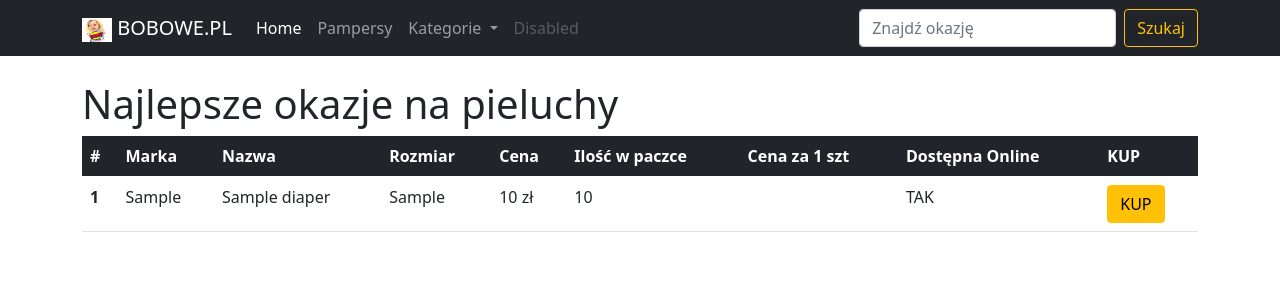
After one commit to Twarzy/bobowe, a Django app: page /pieluchy/ in a window 1280 px wide. The commit adds this page. Shown: the top 300 px of the page. Run offline with Django 3.2, Linux system fonts and the light colour scheme; tables that the repository leaves empty hold one stand-in row (values such as "Sample post").

Commit message:
added Diaper model and diaper page

```diff
--- a/bobo/admin.py
+++ b/bobo/admin.py
@@ -1,4 +1,5 @@
 from django.contrib import admin
-from .models import Promotion
+from .models import Promotion, Diaper
 
 admin.site.register(Promotion)
+admin.site.register(Diaper)
--- a/bobo/models.py
+++ b/bobo/models.py
@@ -35,6 +35,23 @@ class Promotion(models.Model):
     def __str__(self):
         return self.title
 
+class Diaper(models.Model):
+    name = models.CharField(max_length=100)
+    brand = models.CharField(max_length=100)
+    size = models.CharField(max_length=100, blank=True)
+    online = models.BooleanField()
+    weblink = models.URLField(blank=True)
+    price = models.PositiveIntegerField()
+    quantity = models.PositiveIntegerField()
+
+    def __str__(self):
+        if self.size:
+            return self.brand + ' ' + self.name + ' ' + self.size
+        else:
+            return self.brand + ' ' + self.name
+
+    #image
+
 
 
 # Create your models here.
--- a/bobo/templates/bobo/base.html
+++ b/bobo/templates/bobo/base.html
@@ -31,7 +31,7 @@
               <a class="nav-link active" aria-current="page" href="#">Home</a>
             </li>
             <li class="nav-item">
-              <a class="nav-link" href="#">Pampersy</a>
+              <a class="nav-link" href="{% url 'pieluchy' %}">Pampersy</a>
             </li>
             <li class="nav-item dropdown">
               <a class="nav-link dropdown-toggle" href="#" id="navbarDropdown" role="button" data-bs-toggle="dropdown" aria-expanded="false">
--- /dev/null
+++ b/bobo/templates/bobo/diapers.html
@@ -0,0 +1,41 @@
+{% extends 'bobo/base.html' %}
+{% load static %}
+{% block content %}
+
+<h1 class="mt-4">Najlepsze okazje na pieluchy</h1>
+
+<table class="table table-hover">
+  <thead class="table-dark">
+    <tr>
+      <th scope="col">#</th>
+      <th scope="col">Marka</th>
+      <th scope="col">Nazwa</th>
+      <th scope="col">Rozmiar</th>
+      <th scope="col">Cena</th>
+      <th scope="col">Ilość w paczce</th>
+      <th scope="col">Cena za 1 szt</th>
+      <th scope="col">Dostępna Online</th>
+      <th scope="col">KUP</th>
+
+    </tr>
+  </thead>
+  <tbody>
+  {% for diaper in diapers %}
+    <tr>
+      <th scope="row">{{ forloop.counter }}</th>
+      <td>{{ diaper.brand }}</td>
+      <td>{{ diaper.name }}</td>
+      <td>{{ diaper.size }}</td>
+      <td>{{ diaper.price }} zł</td>
+      <td>{{ diaper.quantity }}</td>
+      <td></td>
+      <td>{% if diaper.online %} TAK {% else %} - {% endif %}</td>
+      <td>{% if diaper.weblink %}
+          <a class="btn btn-warning" href="{{ diaper.weblink }}" role="button">KUP</a>
+          {% else %} - {% endif %}</td>
+    </tr>
+  {% endfor %}
+  </tbody>
+</table>
+
+{% endblock %}
--- a/bobo/urls.py
+++ b/bobo/urls.py
@@ -15,7 +15,7 @@ Including another URLconf
 """
 from django.contrib import admin
 from django.urls import path, include
-from .views import PromotionViewSet, MainView, PromotionDetailView
+from .views import PromotionViewSet, MainView, PromotionDetailView, DiaperListView
 from rest_framework.routers import DefaultRouter
 
 router = DefaultRouter()
@@ -25,5 +25,6 @@ urlpatterns = [
     #path('api/', include(router.urls)),
     path('', MainView.as_view(), name='home'),
     path('okazje/<int:pk>/', PromotionDetailView.as_view(), name='okazja'),
+    path('pieluchy/', DiaperListView.as_view(), name='pieluchy' )
     #path('viewset/<int:pk>/', include(router.urls)),
 ]
--- a/bobo/views.py
+++ b/bobo/views.py
@@ -1,6 +1,6 @@
 from django.shortcuts import render
 from rest_framework import viewsets
-from .models import Promotion
+from .models import Promotion, Diaper
 from .serializers import PromotionSerializer
 from django.views.generic import ListView, DetailView, CreateView, UpdateView
 
@@ -19,6 +19,10 @@ class MainView(ListView):
 class PromotionDetailView(DetailView):
     model = Promotion
 
+class DiaperListView(ListView):
+    model = Diaper
+    template_name = 'bobo/diapers.html'
+    context_object_name = 'diapers'
 
 
 #API viewset
```
